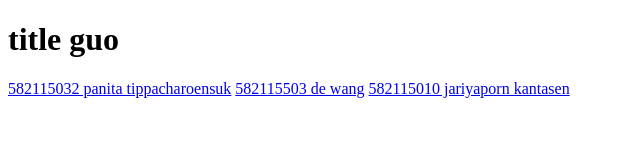
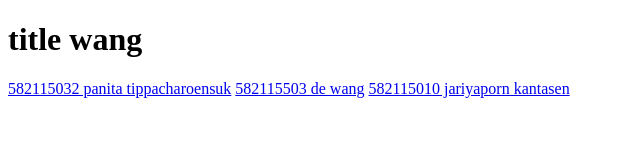
Before and after one commit to qliphothparadox/222222, a plain HTML site: page index.html in a window 1280 px wide. Shown: the full height of the page, 0-640 px from the left. Drawn offline with Linux system fonts and the light colour scheme.

Commit message:
wang edit

```diff
--- a/index.html
+++ b/index.html
@@ -5,7 +5,7 @@
 
 </head>
 <body>
-	<h1>title guo</h1>
+	<h1>title wang</h1>
 <a href="582115032.html">582115032 panita tippacharoensuk</a>
 <a href="582115503.html">582115503 de wang</a>
 <a href="582115010.html">582115010 jariyaporn kantasen </a>
```
